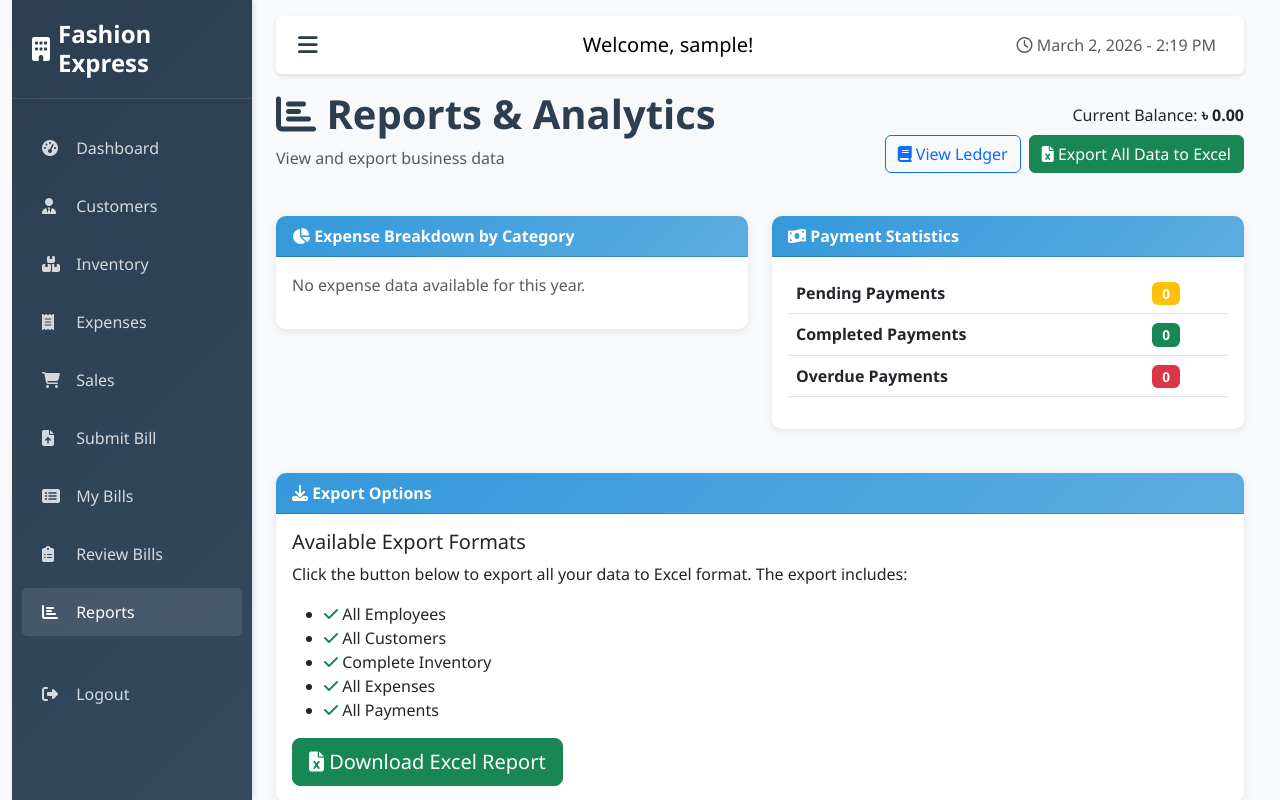
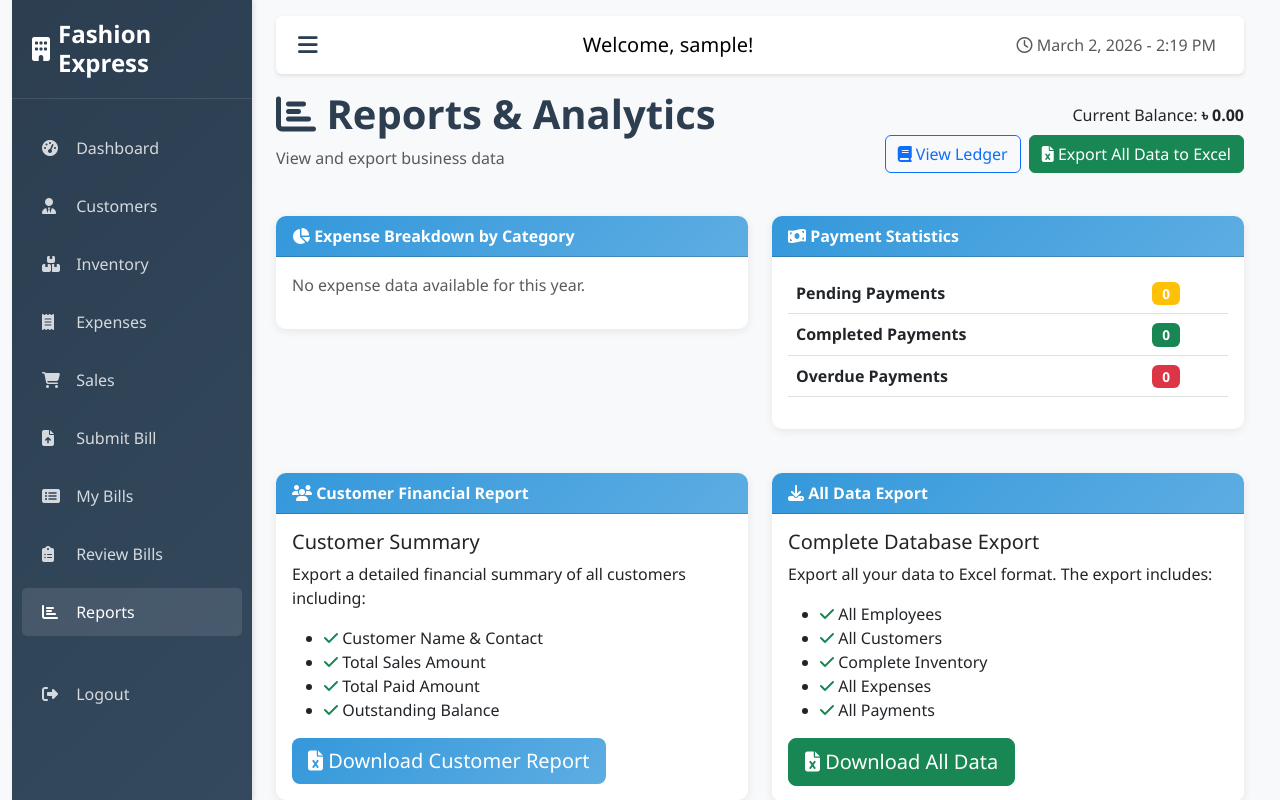
Before and after one commit to Emarat/org-management, a Django app: page /reports/ in a window 1280 px wide. Run offline with Django 4.2, Linux system fonts and the light colour scheme; the visitor is signed in with stand-in values (Sample User, id 1); data that the repository does not hold is empty.

Commit message:
customer report in report section

```diff
--- a/core/urls.py
+++ b/core/urls.py
@@ -49,6 +49,7 @@ urlpatterns = [
     path('reports/', views.reports, name='reports'),
     path('reports/ledger/', views.ledger, name='ledger'),
     path('reports/export-excel/', views.export_excel, name='export_excel'),
+    path('reports/customer-report-excel/', views.customer_report_excel, name='customer_report_excel'),
 
     # Sales URLs
     path('sales/', views.sale_list, name='sale_list'),
--- a/core/views.py
+++ b/core/views.py
@@ -786,6 +786,104 @@ def export_excel(request):
     # Save to response
     response = HttpResponse(content_type='application/vnd.openxmlformats-officedocument.spreadsheetml.sheet')
     response['Content-Disposition'] = f'attachment; filename=org_management_export_{datetime.now().strftime("%Y%m%d")}.xlsx'
+    wb.save(response)
+
+    return response
+
+
+@login_required
+def customer_report_excel(request):
+    """Export customer financial summary to Excel with Total, Paid, and Due amounts"""
+    from django.db.models import Sum, F, DecimalField
+    from django.db.models.functions import Coalesce
+
+    # Get all customers with their sales aggregates
+    customers = Customer.objects.all().order_by('customer_id')
+
+    # Create workbook
+    wb = openpyxl.Workbook()
+    ws = wb.active
+    ws.title = "Customer Report"
+
+    # Header styling
+    header_fill = PatternFill(start_color='4472C4', end_color='4472C4', fill_type='solid')
+    header_font = Font(bold=True, color='FFFFFF', size=12)
+    header_alignment = Alignment(horizontal='center', vertical='center')
+
+    # Add headers
+    headers = ['Name', 'Company', 'Phone', 'Total', 'Paid', 'Due']
+    ws.append(headers)
+
+    # Style header row
+    for cell in ws[1]:
+        cell.fill = header_fill
+        cell.font = header_font
+        cell.alignment = header_alignment
+
+    # Add data rows
+    total_amount_sum = 0
+    total_paid_sum = 0
+    total_due_sum = 0
+
+    for customer in customers:
+        # Get all finalized sales for this customer
+        sales = customer.sales.filter(status='finalized')
+
+        # Calculate totals
+        total_amount = sales.aggregate(total=Sum('total_amount'))['total'] or 0
+
+        # Calculate total paid from all sale payments
+        total_paid = 0
+        for sale in sales:
+            total_paid += sale.total_paid
+
+        balance_due = total_amount - total_paid
+
+        # Add to grand totals
+        total_amount_sum += total_amount
+        total_paid_sum += total_paid
+        total_due_sum += balance_due
+
+        # Add row
+        ws.append([
+            customer.name,
+            customer.company or '-',
+            customer.phone,
+            float(total_amount),
+            float(total_paid),
+            float(balance_due)
+        ])
+
+    # Add totals row
+    ws.append([])
+    total_row = ws.max_row + 1
+    ws.append(['TOTAL', '', '', float(total_amount_sum), float(total_paid_sum), float(total_due_sum)])
+
+    # Style totals row
+    total_fill = PatternFill(start_color='E7E6E6', end_color='E7E6E6', fill_type='solid')
+    total_font = Font(bold=True, size=11)
+    for cell in ws[total_row]:
+        cell.fill = total_fill
+        cell.font = total_font
+        cell.alignment = Alignment(horizontal='center' if cell.column <= 3 else 'right')
+
+    # Format currency columns (D, E, F) with alignment and number format
+    for row in ws.iter_rows(min_row=2, max_row=ws.max_row, min_col=4, max_col=6):
+        for cell in row:
+            cell.alignment = Alignment(horizontal='right')
+            cell.number_format = '#,##0.00'
+
+    # Adjust column widths
+    ws.column_dimensions['A'].width = 25
+    ws.column_dimensions['B'].width = 25
+    ws.column_dimensions['C'].width = 15
+    ws.column_dimensions['D'].width = 15
+    ws.column_dimensions['E'].width = 15
+    ws.column_dimensions['F'].width = 15
+
+    # Create response
+    response = HttpResponse(content_type='application/vnd.openxmlformats-officedocument.spreadsheetml.sheet')
+    response['Content-Disposition'] = f'attachment; filename=customer_report_{datetime.now().strftime("%Y%m%d_%H%M%S")}.xlsx'
     wb.save(response)
 
     return response
--- a/templates/core/reports.html
+++ b/templates/core/reports.html
@@ -94,16 +94,37 @@
 </div>
 
 <div class="row mt-4">
-  <div class="col-12">
+  <div class="col-md-6">
+    <div class="card">
+      <div class="card-header bg-primary text-white">
+        <i class="fas fa-users"></i> Customer Financial Report
+      </div>
+      <div class="card-body">
+        <h5>Customer Summary</h5>
+        <p>
+          Export a detailed financial summary of all customers including:
+        </p>
+        <ul>
+          <li><i class="fas fa-check text-success"></i> Customer Name &amp; Contact</li>
+          <li><i class="fas fa-check text-success"></i> Total Sales Amount</li>
+          <li><i class="fas fa-check text-success"></i> Total Paid Amount</li>
+          <li><i class="fas fa-check text-success"></i> Outstanding Balance</li>
+        </ul>
+        <a href="{% url 'customer_report_excel' %}" class="btn btn-primary btn-lg">
+          <i class="fas fa-file-excel"></i> Download Customer Report
+        </a>
+      </div>
+    </div>
+  </div>
+  <div class="col-md-6">
     <div class="card">
       <div class="card-header bg-info text-white">
-        <i class="fas fa-download"></i> Export Options
+        <i class="fas fa-download"></i> All Data Export
       </div>
       <div class="card-body">
-        <h5>Available Export Formats</h5>
+        <h5>Complete Database Export</h5>
         <p>
-          Click the button below to export all your data to Excel format. The
-          export includes:
+          Export all your data to Excel format. The export includes:
         </p>
         <ul>
           <li><i class="fas fa-check text-success"></i> All Employees</li>
@@ -113,7 +134,7 @@
           <li><i class="fas fa-check text-success"></i> All Payments</li>
         </ul>
         <a href="{% url 'export_excel' %}" class="btn btn-success btn-lg">
-          <i class="fas fa-file-excel"></i> Download Excel Report
+          <i class="fas fa-file-excel"></i> Download All Data
         </a>
       </div>
     </div>
```
